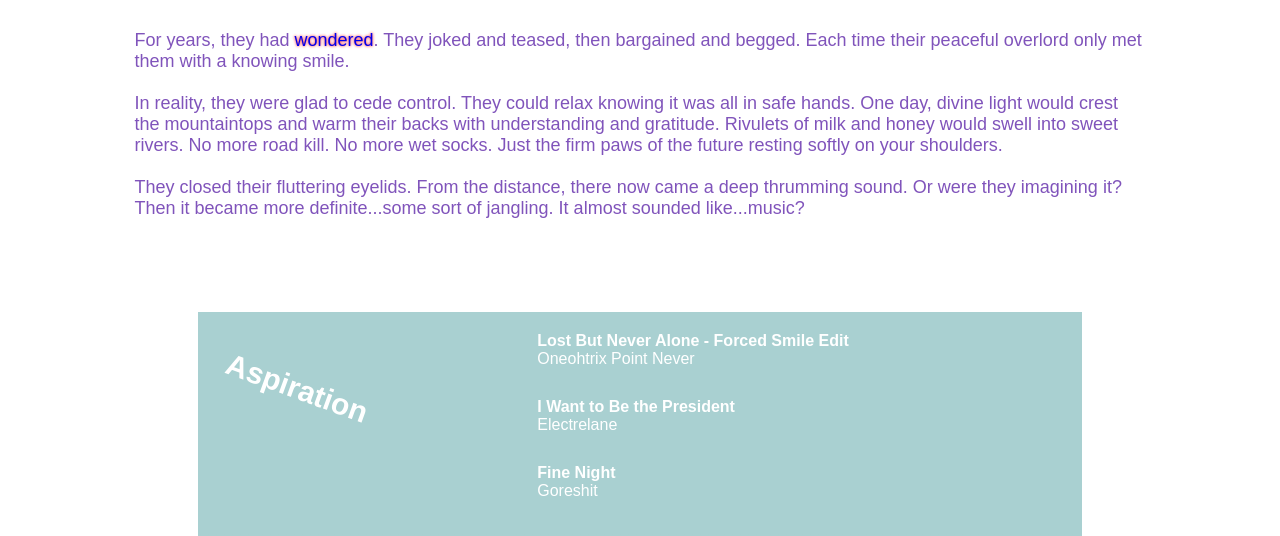
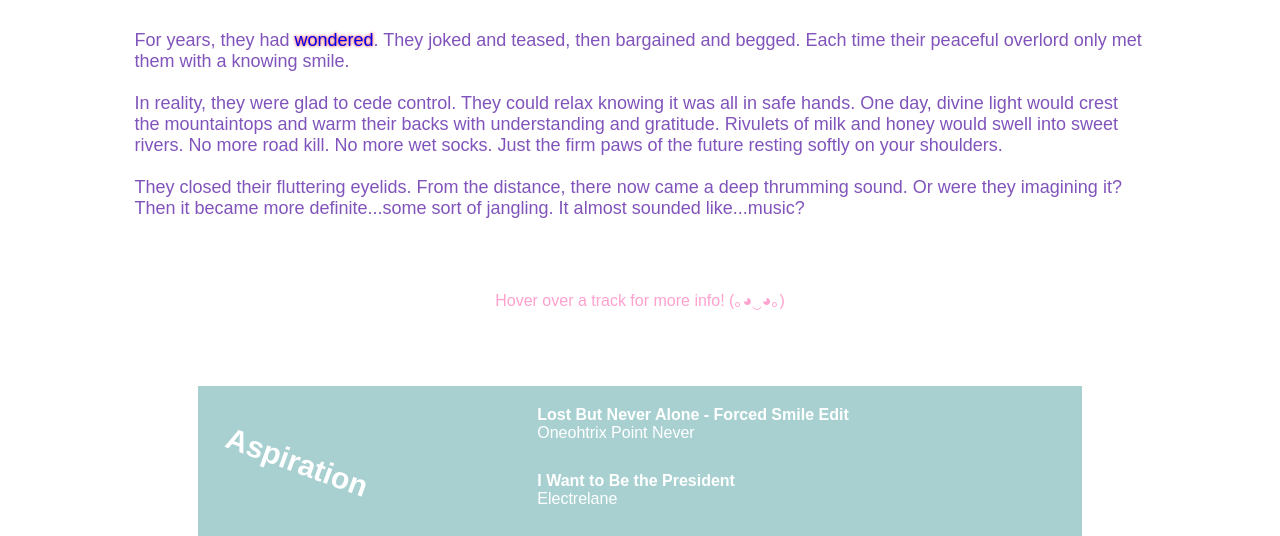
Before and after one commit to cschlaik/secretprojectrobot, a plain HTML site: page index.html in a window 1280 px wide. Shown: the part 618-1154 px from the top of the page. Drawn offline with Linux system fonts and the light colour scheme.

Commit message:
Update index.html

```diff
--- a/index.html
+++ b/index.html
@@ -37,6 +37,10 @@
      Rivulets of milk and honey would swell into sweet rivers. No more road kill. No more wet socks. Just the firm paws of the future resting softly on your shoulders.
       <br><br>They closed their fluttering eyelids. From the distance, there now came a deep thrumming sound. Or were they imagining it? Then it became more definite...some sort of jangling. It almost sounded like...music?
       <p>
+   </div>
+
+   <div class="textBlock" style="color: #ffa1ce; text-align: center;">
+     Hover over a track for more info! (｡◕‿◕｡)
    </div>
 
   <div class="playlistContainer">
```
